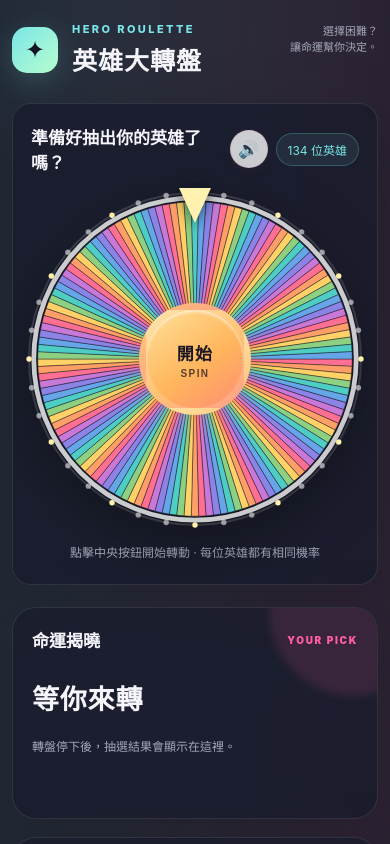
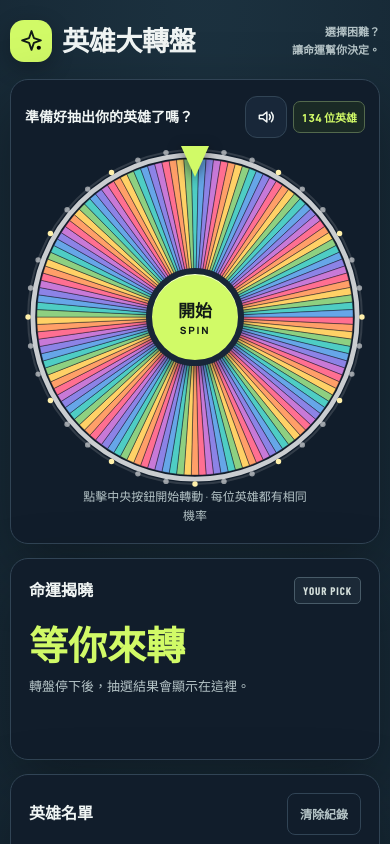
Before and after one commit to cyrus100124-web/cyruspucapu_1, a plain HTML site: page index.html in a window 390 px wide. Shown: the top 844 px of the page. Drawn offline with nearby package versions, Linux system fonts and the light colour scheme; a web font is replaced by a local one.

Commit message:
Redesign hero roulette interface for desktop and mobile

```diff
--- a/index.html
+++ b/index.html
@@ -6,94 +6,136 @@
   <meta name="theme-color" content="#11131f">
   <title>英雄大轉盤</title>
   <style>
+    @import url('https://fonts.googleapis.com/css2?family=Barlow+Condensed:wght@600;700;800&family=Manrope:wght@400;500;600;700;800&display=swap');
     :root {
       color-scheme: dark;
-      --bg: #11131f;
-      --panel: rgba(26, 29, 45, .88);
-      --line: rgba(255,255,255,.1);
-      --muted: #a5a8bb;
-      --text: #f5f5fb;
-      --pink: #ff5fa2;
-      --orange: #ffb65c;
-      --cyan: #7ae5e7;
+      --ink: #f0f5f4; --muted: #b5c4c7; --dim: #8da1a8;
+      --bg: #09111b; --panel: #111d2b; --panel-raised: #182739;
+      --line: #314455; --line-soft: rgba(175, 204, 207, .14);
+      --lime: #d1fa67; --lime-deep: #a8d849; --ember: #ff9a67;
+      --shadow: 0 24px 64px rgba(0, 0, 0, .34);
     }
     * { box-sizing: border-box; }
-    html { -webkit-text-size-adjust: 100%; text-size-adjust: 100%; }
-    button, input { touch-action: manipulation; }
+    html { -webkit-text-size-adjust: 100%; text-size-adjust: 100%; scroll-behavior: smooth; }
     body {
-      margin: 0;
-      min-height: 100vh;
-      color: var(--text);
-      font-family: Inter, ui-sans-serif, system-ui, -apple-system, "Segoe UI", "Microsoft JhengHei", sans-serif;
-      background:
-        radial-gradient(ellipse at 17% 11%, rgba(122,229,231,.12), transparent 31rem),
-        radial-gradient(ellipse at 85% 25%, rgba(255,95,162,.12), transparent 29rem),
-        var(--bg);
+      margin: 0; min-height: 100vh; color: var(--ink);
+      font-family: Manrope, "Microsoft JhengHei", sans-serif;
+      background: radial-gradient(ellipse at 52% -20%, #1c3240 0, transparent 52rem), var(--bg);
+      -webkit-font-smoothing: antialiased;
     }
-    .page { width: min(1240px, calc(100% - 40px)); margin: 0 auto; padding: 36px 0 48px; }
-    header { display: flex; align-items: center; justify-content: space-between; gap: 20px; margin-bottom: 26px; }
-    .brand { display: flex; align-items: center; gap: 14px; }
-    .brand-mark { display: grid; place-items: center; width: 46px; height: 46px; border-radius: 15px; color: #141522; font-size: 24px; background: linear-gradient(135deg, var(--cyan), #b7ffcf); box-shadow: 0 8px 30px rgba(122,229,231,.2); }
-    h1 { margin: 0; font-size: clamp(25px, 4vw, 34px); letter-spacing: .04em; }
-    .eyebrow { margin: 0 0 5px; color: var(--cyan); font-size: 11px; font-weight: 800; letter-spacing: .22em; text-transform: uppercase; }
-    .header-note { color: var(--muted); font-size: 13px; text-align: right; }
-    .layout { display: grid; grid-template-columns: minmax(0, 1.35fr) minmax(320px, .75fr); gap: 22px; align-items: stretch; }
-    .panel { border: 1px solid var(--line); border-radius: 24px; background: var(--panel); box-shadow: 0 22px 70px rgba(0,0,0,.23); backdrop-filter: blur(18px); }
-    .wheel-panel { min-height: 680px; display: flex; flex-direction: column; align-items: center; justify-content: center; padding: 30px 34px; overflow: hidden; }
-    .wheel-heading { align-self: stretch; display: flex; align-items: center; justify-content: space-between; gap: 14px; margin: 0 0 16px; }
-    .wheel-heading h2, .side-heading h2 { margin: 0; font-size: 17px; }
-    .count-pill { border: 1px solid rgba(122,229,231,.24); padding: 7px 11px; border-radius: 99px; color: var(--cyan); background: rgba(122,229,231,.08); font-size: 12px; white-space: nowrap; }
-    .wheel-controls { display: flex; align-items: center; gap: 8px; flex: 0 0 auto; }
+    button, input { font: inherit; }
+    button { touch-action: manipulation; }
+    ::selection { color: #101817; background: var(--lime); }
+    :focus-visible { outline: 3px solid var(--lime); outline-offset: 4px; }
+    .page { width: min(1320px, calc(100% - 48px)); margin: 0 auto; padding: 28px 0 54px; }
+    header { display: flex; align-items: center; justify-content: space-between; gap: 24px; margin-bottom: 22px; }
+    .brand { display: flex; align-items: center; gap: 15px; min-width: 0; }
+    .brand-mark {
+      width: 48px; height: 48px; flex: 0 0 48px; display: grid; place-items: center;
+      border: 1px solid rgba(209, 250, 103, .55); border-radius: 14px;
+      color: #111b17; background: var(--lime); box-shadow: 0 7px 22px rgba(0, 0, 0, .24);
+    }
+    .brand-mark svg { width: 25px; height: 25px; }
+    h1 { margin: 0; font-family: "Barlow Condensed", "Arial Narrow", sans-serif; font-size: clamp(31px, 4vw, 48px); line-height: 1.02; font-weight: 800; letter-spacing: -.025em; }
+    .header-note { color: var(--muted); font-size: 13px; font-weight: 600; text-align: right; line-height: 1.65; }
+    .layout { display: grid; grid-template-columns: minmax(0, 1.35fr) minmax(330px, .72fr); gap: 18px; align-items: stretch; }
+    .panel {
+      border: 1px solid var(--line); border-radius: 18px; background: var(--panel);
+      box-shadow: var(--shadow);
+    }
+    .wheel-panel { min-width: 0; min-height: 680px; padding: 21px clamp(18px, 3vw, 34px) 20px; display: flex; flex-direction: column; align-items: center; justify-content: center; overflow: hidden; }
+    .wheel-heading { width: 100%; display: flex; align-items: center; justify-content: space-between; gap: 12px; margin: 0 0 5px; }
+    .wheel-heading h2, .side-heading h2 { margin: 0; font-size: 16px; line-height: 1.35; font-weight: 800; }
+    .wheel-controls { display: flex; align-items: center; gap: 9px; flex: 0 0 auto; }
+    .count-pill { padding: 7px 11px; border: 1px solid #53694d; border-radius: 7px; color: var(--lime); background: #1a2a25; font-size: 12px; font-weight: 800; white-space: nowrap; font-variant-numeric: tabular-nums; }
     .sound-toggle {
-      width: 38px; height: 38px; display: grid; place-items: center; flex: 0 0 auto;
-      border: 1px solid rgba(213,145,174,.28); border-radius: 50%; color: #8a5c72;
-      cursor: pointer; background: rgba(255,255,255,.78); font-size: 17px;
-      box-shadow: 0 3px 10px rgba(130,92,110,.08); transition: transform .15s ease, background .15s ease;
+      width: 44px; height: 44px; display: grid; place-items: center; flex: 0 0 auto;
+      border: 1px solid var(--line); border-radius: 12px; color: var(--ink); cursor: pointer;
+      background: var(--panel-raised); transition: border-color .18s ease, background .18s ease, transform .18s ease;
     }
-    .sound-toggle:hover { transform: scale(1.06); background: #fff; }
-    .sound-toggle[aria-pressed="false"] { color: #aa98a2; background: rgba(255,255,255,.48); }
-    .wheel-wrap { position: relative; width: min(100%, 590px); aspect-ratio: 1; display: grid; place-items: center; }
-    canvas { display: block; width: 100%; height: 100%; filter: drop-shadow(0 18px 30px rgba(0,0,0,.38)); }
-    .pointer { position: absolute; z-index: 2; top: -2px; left: 50%; width: 0; height: 0; transform: translateX(-50%); border-left: 16px solid transparent; border-right: 16px solid transparent; border-top: 35px solid #fff2b0; filter: drop-shadow(0 3px 7px rgba(0,0,0,.55)); }
-    .spin-button { position: absolute; z-index: 3; width: 26%; min-width: 112px; aspect-ratio: 1; display: flex; flex-direction: column; align-items: center; justify-content: center; border: 7px solid rgba(255,255,255,.16); border-radius: 50%; color: #191522; cursor: pointer; background: linear-gradient(145deg, #ffe19b, var(--orange) 55%, #ff8c73); box-shadow: 0 8px 32px rgba(255,155,100,.35), inset 0 2px 3px rgba(255,255,255,.6); transition: transform .15s ease, filter .15s ease; }
-    .spin-button:hover { transform: scale(1.045); filter: brightness(1.06); }
-    .spin-button:active { transform: scale(.98); }
-    .spin-button:disabled { cursor: wait; filter: saturate(.7); }
-    .spin-button strong { font-size: clamp(17px, 2vw, 22px); letter-spacing: .08em; }
-    .spin-button span { margin-top: 3px; font-size: 10px; font-weight: 800; letter-spacing: .14em; opacity: .72; }
-    .wheel-caption { margin: 15px 0 0; color: var(--muted); font-size: 12px; text-align: center; }
-    .side { display: flex; flex-direction: column; gap: 18px; }
-    .result-card { position: relative; padding: 23px 24px 21px; overflow: hidden; }
-    .result-card::after { content: ""; position: absolute; width: 170px; height: 170px; right: -62px; top: -82px; border-radius: 50%; background: rgba(255,95,162,.13); filter: blur(4px); pointer-events: none; }
+    .sound-toggle:hover { border-color: var(--lime); background: #24384a; transform: translateY(-1px); }
+    .sound-toggle[aria-pressed="false"] { color: var(--muted); }
+    .sound-toggle svg { width: 20px; height: 20px; fill: none; stroke: currentColor; stroke-width: 1.8; stroke-linecap: round; stroke-linejoin: round; }
+    .wheel-wrap { position: relative; width: min(100%, 610px); aspect-ratio: 1; display: grid; place-items: center; margin: 4px auto 0; }
+    canvas { display: block; width: 100%; height: 100%; }
+    .pointer { position: absolute; z-index: 2; top: -1px; left: 50%; width: 0; height: 0; transform: translateX(-50%); border-left: 14px solid transparent; border-right: 14px solid transparent; border-top: 31px solid var(--lime); filter: drop-shadow(0 4px 7px rgba(0, 0, 0, .55)); }
+    .spin-button {
+      position: absolute; z-index: 3; width: 25%; min-width: 98px; aspect-ratio: 1;
+      display: flex; flex-direction: column; align-items: center; justify-content: center; gap: 1px;
+      border: 6px solid #182638; border-radius: 50%; color: #111a17; cursor: pointer;
+      background: var(--lime); box-shadow: 0 9px 20px rgba(0, 0, 0, .35), inset 0 1px 0 rgba(255, 255, 255, .7);
+      transition: transform .2s cubic-bezier(.2,.8,.2,1), background .2s ease;
+    }
+    .spin-button strong { font-size: clamp(17px, 2vw, 22px); font-weight: 900; }
+    .spin-button span { font-size: 10px; font-weight: 900; letter-spacing: .17em; }
+    .spin-button:hover:not(:disabled) { transform: scale(1.06); background: #e0ff8b; }
+    .spin-button:active:not(:disabled) { transform: scale(.97); }
+    .spin-button:disabled { cursor: wait; opacity: .72; }
+    .wheel-caption { margin: 0; color: var(--muted); font-size: 12px; line-height: 1.6; text-align: center; }
+    .side { min-width: 0; display: grid; grid-template-rows: auto minmax(0, 1fr); gap: 18px; }
+    .result-card, .list-card { padding: 21px; }
     .side-heading { display: flex; align-items: center; justify-content: space-between; gap: 12px; }
-    .tag { color: var(--pink); font-size: 10px; font-weight: 900; letter-spacing: .17em; }
-    .result-name { min-height: 70px; display: flex; align-items: center; margin: 10px 0 5px; font-size: clamp(27px, 4vw, 39px); font-weight: 850; letter-spacing: .03em; overflow-wrap: anywhere; }
-    .result-hint { margin: 0; color: var(--muted); font-size: 12px; }
-    .history { display: flex; flex-wrap: wrap; gap: 7px; margin-top: 16px; min-height: 29px; }
-    .history-item { border: 1px solid rgba(255,255,255,.12); padding: 6px 9px; border-radius: 99px; color: #d9d8e5; background: rgba(255,255,255,.045); font-size: 11px; }
-    .list-card { padding: 21px 22px 18px; min-height: 0; display: flex; flex-direction: column; flex: 1; }
-    .list-subtitle { margin: 6px 0 14px; color: var(--muted); font-size: 12px; }
-    .search { width: 100%; min-height: 44px; border: 1px solid var(--line); border-radius: 12px; padding: 11px 13px; outline: none; color: var(--text); background: rgba(9,11,20,.48); font: inherit; font-size: 13px; }
-    .search:focus { border-color: rgba(122,229,231,.65); box-shadow: 0 0 0 3px rgba(122,229,231,.1); }
-    .hero-list { display: grid; grid-template-columns: repeat(2, minmax(0,1fr)); align-content: start; gap: 5px 8px; margin-top: 12px; padding-right: 4px; overflow: auto; max-height: 360px; scrollbar-color: rgba(255,255,255,.2) transparent; scrollbar-width: thin; }
-    .hero-item { min-width: 0; padding: 7px 8px; border-radius: 8px; color: #d5d6e2; background: rgba(255,255,255,.035); font-size: 11px; white-space: nowrap; overflow: hidden; text-overflow: ellipsis; }
-    .hero-item:nth-child(4n+1), .hero-item:nth-child(4n+2) { background: rgba(255,255,255,.065); }
-    .empty { grid-column: 1 / -1; padding: 16px 8px; color: var(--muted); font-size: 12px; text-align: center; }
-    .list-footer { display: flex; justify-content: space-between; gap: 10px; margin-top: 12px; color: var(--muted); font-size: 11px; }
-    .reset { border: 0; padding: 0; color: var(--cyan); cursor: pointer; background: transparent; font: inherit; font-size: 11px; }
-    .reset:hover { color: #c8ffff; }
-    button:focus-visible { outline: 3px solid var(--cyan); outline-offset: 3px; }
-    @media (max-width: 900px) { .layout { grid-template-columns: 1fr; } .wheel-panel { min-height: auto; } .wheel-wrap { width: min(100%, 600px); } .side { display: grid; grid-template-columns: 1fr 1fr; align-items: stretch; } .result-card { min-height: 230px; } .list-card { min-height: 420px; } }
-    @media (max-width: 620px) { .page { width: min(100% - 24px, 520px); padding-top: max(22px, env(safe-area-inset-top)); padding-bottom: calc(28px + env(safe-area-inset-bottom)); } header { align-items: flex-start; } .header-note { max-width: 110px; font-size: 11px; } .wheel-panel { padding: 20px 13px 24px; border-radius: 19px; } .wheel-heading { padding: 0 5px; } .side { display: flex; } .result-card, .list-card { padding: 19px; } .search { font-size: 16px; } .hero-list { max-height: none; overflow: visible; } .result-card { min-height: 0; } }
-    @media (prefers-reduced-motion: reduce) { *, *::before, *::after { scroll-behavior: auto !important; transition-duration: .01ms !important; } }
+    .tag { padding: 6px 8px; border: 1px solid #485b68; border-radius: 5px; color: #d5e0dc; background: #1b2937; font-family: "Barlow Condensed", sans-serif; font-size: 11px; font-weight: 700; letter-spacing: .08em; white-space: nowrap; }
+    .result-name { min-height: 75px; display: flex; align-items: center; margin: 10px 0 2px; color: var(--lime); font-family: "Barlow Condensed", "Arial Narrow", sans-serif; font-size: clamp(36px, 4vw, 54px); font-weight: 800; line-height: 1.06; overflow-wrap: anywhere; }
+    .result-hint { margin: 0; color: var(--muted); font-size: 13px; line-height: 1.65; }
+    .history { display: flex; flex-wrap: wrap; gap: 7px; min-height: 28px; margin-top: 15px; }
+    .history-item { display: inline-flex; align-items: center; min-height: 30px; padding: 5px 9px; border: 1px solid #405262; border-radius: 6px; color: #dfe9e7; background: #192635; font-size: 12px; font-weight: 700; }
+    .reset { min-height: 42px; padding: 0 12px; border: 1px solid var(--line); border-radius: 8px; color: var(--muted); cursor: pointer; background: transparent; font-size: 12px; font-weight: 700; transition: color .18s ease, border-color .18s ease, background .18s ease; }
+    .reset:hover { color: var(--ember); border-color: #9b644d; background: #2a211f; }
+    .list-subtitle { margin: 12px 0 11px; color: var(--muted); font-size: 12px; line-height: 1.6; }
+    .search { width: 100%; min-height: 46px; padding: 0 13px; border: 1px solid #435363; border-radius: 9px; outline: none; color: var(--ink); background: #0d1723; font-size: 14px; }
+    .search::placeholder { color: #9baeb5; opacity: 1; }
+    .search:focus-visible { border-color: var(--lime); }
+    .hero-list { max-height: 315px; min-height: 180px; overflow: auto; overscroll-behavior: contain; margin-top: 10px; border: 1px solid var(--line); border-radius: 9px; background: #0d1723; scrollbar-color: #71868a #172331; scrollbar-width: thin; }
+    .hero-item { min-height: 38px; display: flex; align-items: center; padding: 7px 12px; border-bottom: 1px solid rgba(175, 204, 207, .1); color: #e5edeb; font-size: 13px; }
+    .hero-item:last-child { border-bottom: 0; }
+    .hero-item:nth-child(odd) { background: rgba(255, 255, 255, .025); }
+    .empty { padding: 18px 12px; color: var(--muted); font-size: 13px; }
+    .list-footer { display: flex; justify-content: space-between; gap: 10px; margin-top: 10px; color: var(--muted); font-size: 11px; }
+    @media (min-width: 1180px) { .wheel-panel { min-height: 720px; } }
+    @media (max-width: 900px) {
+      .layout { grid-template-columns: minmax(0, 1fr) minmax(290px, .82fr); gap: 13px; }
+      .wheel-panel { min-height: 590px; padding-inline: 17px; }
+      .result-card, .list-card { padding: 17px; }
+      .hero-list { max-height: 270px; }
+    }
+    @media (max-width: 720px) {
+      .page { width: min(100% - 28px, 600px); padding: 20px 0 32px; }
+      header { align-items: flex-start; margin-bottom: 17px; }
+      .header-note { max-width: 150px; padding-top: 3px; font-size: 12px; }
+      .brand-mark { width: 42px; height: 42px; flex-basis: 42px; }
+      h1 { font-size: clamp(27px, 7vw, 38px); }
+      .layout { grid-template-columns: 1fr; gap: 14px; }
+      .wheel-panel { min-height: 0; padding: 16px 14px 18px; }
+      .wheel-wrap { width: min(100%, 540px); }
+      .side { grid-template-rows: auto auto; gap: 14px; }
+      .result-card, .list-card { padding: 18px; }
+      .result-name { min-height: 60px; font-size: clamp(38px, 10vw, 52px); }
+      .hero-list { max-height: 280px; }
+    }
+    @media (max-width: 390px) {
+      .page { width: calc(100% - 20px); }
+      header { gap: 10px; }
+      .brand { gap: 10px; }
+      .header-note { max-width: 104px; font-size: 11px; }
+      .wheel-heading h2 { font-size: 14px; }
+      .count-pill { padding-inline: 7px; font-size: 11px; }
+      .wheel-controls { gap: 6px; }
+      .sound-toggle { width: 42px; height: 42px; }
+      .wheel-caption { max-width: 32ch; }
+      .list-footer { flex-wrap: wrap; }
+    }
+    @media (prefers-reduced-motion: reduce) {
+      *, *::before, *::after { scroll-behavior: auto !important; animation-duration: .01ms !important; animation-iteration-count: 1 !important; transition-duration: .01ms !important; }
+    }
   </style>
 </head>
 <body>
   <main class="page">
     <header>
       <div class="brand">
-        <div class="brand-mark" aria-hidden="true">✦</div>
-        <div><p class="eyebrow">HERO ROULETTE</p><h1>英雄大轉盤</h1></div>
+        <div class="brand-mark" aria-hidden="true"><svg viewBox="0 0 24 24" aria-hidden="true"><path d="m12 2 2.3 6.7L21 11l-6.7 2.3L12 20l-2.3-6.7L3 11l6.7-2.3L12 2z" fill="none" stroke="currentColor" stroke-width="1.8" stroke-linejoin="round"></path><circle cx="19" cy="18" r="2"></circle></svg></div>
+        <div><h1>英雄大轉盤</h1></div>
       </div>
       <div class="header-note">選擇困難？<br>讓命運幫你決定。</div>
     </header>
@@ -102,7 +144,7 @@
       <section class="panel wheel-panel" aria-label="英雄抽選轉盤">
         <div class="wheel-heading">
           <h2>準備好抽出你的英雄了嗎？</h2>
-          <div class="wheel-controls"><button class="sound-toggle" id="soundToggle" type="button" aria-pressed="true" aria-label="關閉轉盤音效" title="音效開啟">🔊</button><span class="count-pill" id="wheelCount">載入中</span></div>
+          <div class="wheel-controls"><button class="sound-toggle" id="soundToggle" type="button" aria-pressed="true" aria-label="關閉轉盤音效" title="音效開啟" aria-hidden="true"></button><span class="count-pill" id="wheelCount">載入中</span></div>
         </div>
         <div class="wheel-wrap">
           <canvas id="wheel" aria-label="由全部英雄組成的彩色轉盤"></canvas>
@@ -210,7 +252,9 @@
 
     function updateSoundButton() {
       const button = document.getElementById("soundToggle");
-      button.textContent = soundEnabled ? "🔊" : "🔇";
+      button.innerHTML = soundEnabled
+        ? '<svg viewBox="0 0 24 24" aria-hidden="true"><path d="M4 10v4h4l5 4V6l-5 4H4z"></path><path d="M16 9a5 5 0 0 1 0 6"></path><path d="M18.5 6.5a9 9 0 0 1 0 11"></path></svg>'
+        : '<svg viewBox="0 0 24 24" aria-hidden="true"><path d="M4 10v4h4l5 4V6l-5 4H4z"></path><path d="m17 9 5 6"></path><path d="m22 9-5 6"></path></svg>';
       button.setAttribute("aria-pressed", String(soundEnabled));
       button.setAttribute("aria-label", soundEnabled ? "關閉轉盤音效" : "開啟轉盤音效");
       button.title = soundEnabled ? "音效開啟" : "音效關閉";
```
